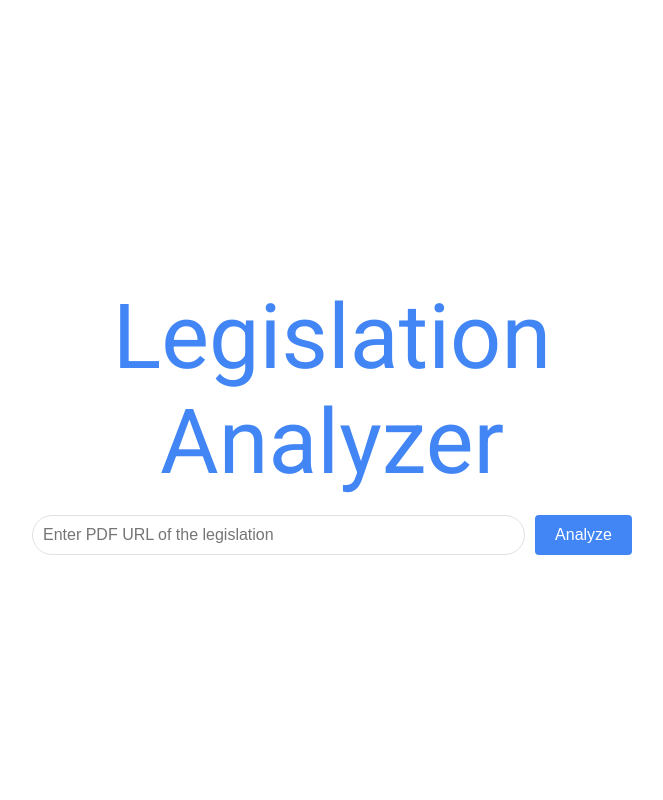
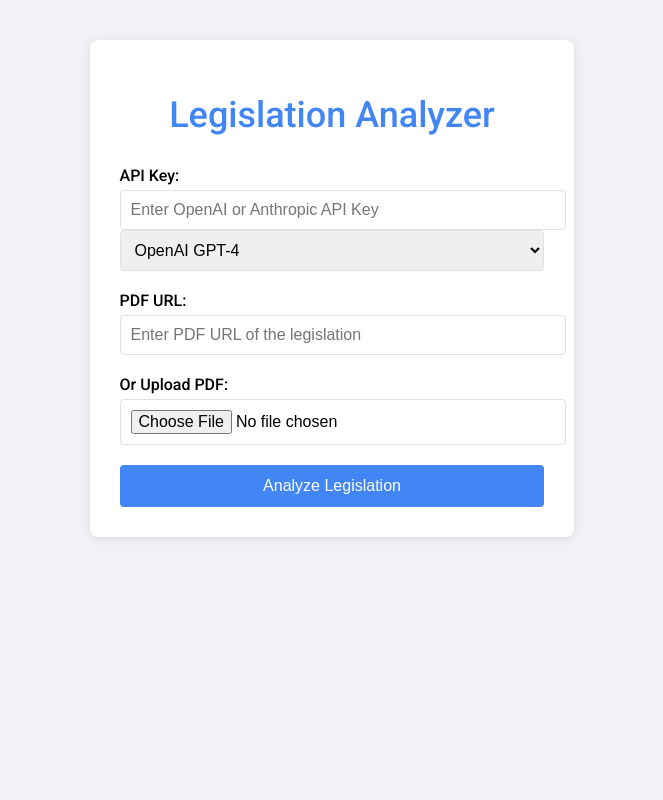
Before and after one commit to marcus20232023/legislation_analyzer, a Flask app: page / in a window 1280 px wide. Shown: the whole page, without its empty margins (308-971 px from the left). Run offline with Flask 3, Linux system fonts and the light colour scheme.

Commit message:
Improved the user interface and added functionality to analyze legislation using OpenAI GPT-4 or Anthropic Claude 3.5 models.

```diff
--- a/app.py
+++ b/app.py
@@ -1,7 +1,6 @@
 from flask import Flask, render_template, request, jsonify
 from openai import OpenAI
-from dotenv import load_dotenv
-import os
+import anthropic
 import requests
 import io
 from PyPDF2 import PdfReader
@@ -11,12 +10,6 @@ import logging
 logging.basicConfig(level=logging.INFO)
 logger = logging.getLogger(__name__)
 
-# Load environment variables
-load_dotenv()
-
-# Initialize OpenAI client
-client = OpenAI(api_key=os.getenv('OPENAI_API_KEY'))
-
 app = Flask(__name__)
 
 @app.route('/')
@@ -25,18 +18,27 @@ def index():
 
 @app.route('/analyze', methods=['POST'])
 def analyze():
-    pdf_url = request.json['pdf_url']
-    bill_data = fetch_bill_text(pdf_url)
+    api_key = request.form['api_key']
+    api_model = request.form['api_model']
+    pdf_url = request.form.get('pdf_url')
+    pdf_file = request.files.get('pdf_file')
+
+    if pdf_url:
+        bill_data = fetch_bill_text_from_url(pdf_url)
+    elif pdf_file:
+        bill_data = fetch_bill_text_from_file(pdf_file)
+    else:
+        return jsonify({"error": "No PDF URL or file provided"})
 
     if "error" in bill_data:
         return jsonify({"error": bill_data["error"]})
 
     bill_text = bill_data["text"]
-    analysis = analyze_bill_text(bill_text)
+    analysis = analyze_bill_text(bill_text, api_key, api_model)
 
     return jsonify({"analysis": analysis})
 
-def fetch_bill_text(pdf_url):
+def fetch_bill_text_from_url(pdf_url):
     headers = {
         'User-Agent': 'Mozilla/5.0 (Windows NT 10.0; Win64; x64) AppleWebKit/537.36 (KHTML, like Gecko) Chrome/91.0.4472.124 Safari/537.36'
     }
@@ -47,36 +49,59 @@ def fetch_bill_text(pdf_url):
         response.raise_for_status()
 
         pdf_file = io.BytesIO(response.content)
-        pdf_reader = PdfReader(pdf_file)
-        text = ""
-        for page in pdf_reader.pages:
-            text += page.extract_text()
-
-        if text.strip():
-            logger.info("Successfully extracted bill text")
-            return {"text": text, "url": pdf_url}
-        else:
-            logger.warning("No text content found")
-            return {"error": "No text content found in the PDF"}
+        return extract_text_from_pdf(pdf_file)
 
     except requests.exceptions.RequestException as err:
         logger.error(f"Error fetching PDF: {str(err)}")
         return {"error": f"Failed to fetch PDF: {str(err)}"}
 
-def analyze_bill_text(text):
+def fetch_bill_text_from_file(pdf_file):
     try:
-        response = client.chat.completions.create(
-            model="gpt-3.5-turbo",
-            messages=[
-                {"role": "system", "content": "You are a helpful assistant that analyzes legislative bills."},
-                {"role": "user", "content": f"Please analyze the following bill text and provide a summary, key points, and potential impacts:\n\n{text[:4000]}"}  # Limiting to 4000 characters for this example
-            ]
-        )
-        analysis_content = response.choices[0].message.content
+        return extract_text_from_pdf(pdf_file)
+    except Exception as err:
+        logger.error(f"Error processing uploaded PDF: {str(err)}")
+        return {"error": f"Failed to process uploaded PDF: {str(err)}"}
+
+def extract_text_from_pdf(pdf_file):
+    pdf_reader = PdfReader(pdf_file)
+    text = ""
+    for page in pdf_reader.pages:
+        text += page.extract_text()
+
+    if text.strip():
+        logger.info("Successfully extracted bill text")
+        return {"text": text}
+    else:
+        logger.warning("No text content found")
+        return {"error": "No text content found in the PDF"}
+
+def analyze_bill_text(text, api_key, api_model):
+    try:
+        if api_model == 'gpt-4':
+            client = OpenAI(api_key=api_key)
+            response = client.chat.completions.create(
+                model="gpt-4",
+                messages=[
+                    {"role": "system", "content": "You are a helpful assistant that analyzes legislative bills."},
+                    {"role": "user", "content": f"Please analyze the following bill text and provide a summary, key points, and potential impacts:\n\n{text[:8000]}"}
+                ]
+            )
+            analysis_content = response.choices[0].message.content
+        elif api_model == 'claude-3.5':
+            client = anthropic.Anthropic(api_key=api_key)
+            response = client.completions.create(
+                model="claude-3.5",
+                prompt=f"Human: Please analyze the following bill text and provide a summary, key points, and potential impacts:\n\n{text[:8000]}\n\nAssistant:",
+                max_tokens_to_sample=1000
+            )
+            analysis_content = response.completion
+        else:
+            return "Invalid API model selected"
+
         logger.info(f"Received analysis: {analysis_content}")
         return analysis_content
     except Exception as e:
-        logger.error(f"Error in OpenAI API call: {str(e)}")
+        logger.error(f"Error in API call: {str(e)}")
         return f"Error in analysis: {str(e)}"
 
 if __name__ == "__main__":
--- a/static/css/styles.css
+++ b/static/css/styles.css
@@ -5,55 +5,67 @@ body {
     display: flex;
     flex-direction: column;
     min-height: 100vh;
-    background-color: #fff;
+    background-color: #f0f2f5;
 }
 
 .container {
-    max-width: 600px;
-    margin: 0 auto;
-    padding: 20px;
-    flex-grow: 1;
-    display: flex;
-    flex-direction: column;
-    justify-content: center;
+    max-width: 800px;
+    margin: 40px auto;
+    padding: 30px;
+    background-color: #fff;
+    border-radius: 8px;
+    box-shadow: 0 2px 10px rgba(0, 0, 0, 0.1);
 }
 
 h1 {
     color: #4285f4;
-    font-size: 90px;
-    font-weight: 400;
-    margin-bottom: 20px;
+    font-size: 36px;
+    font-weight: 500;
+    margin-bottom: 30px;
     text-align: center;
 }
 
-.search-container {
-    display: flex;
+.input-container {
     margin-bottom: 20px;
 }
 
-#pdf-url {
-    flex-grow: 1;
+label {
+    display: block;
+    margin-bottom: 5px;
+    font-weight: 500;
+}
+
+input[type="text"],
+input[type="password"],
+input[type="file"],
+select {
+    width: 100%;
     padding: 10px;
     font-size: 16px;
     border: 1px solid #dfe1e5;
-    border-radius: 24px;
+    border-radius: 4px;
     outline: none;
 }
 
-#pdf-url:focus {
-    box-shadow: 0 1px 6px rgba(32,33,36,.28);
-    border-color: rgba(223,225,229,0);
+input[type="text"]:focus,
+input[type="password"]:focus,
+select:focus {
+    border-color: #4285f4;
+    box-shadow: 0 0 0 2px rgba(66, 133, 244, 0.2);
 }
 
 #analyze-btn {
+    display: block;
+    width: 100%;
     background-color: #4285f4;
     color: white;
     border: none;
-    padding: 10px 20px;
+    padding: 12px;
     font-size: 16px;
+    font-weight: 500;
     cursor: pointer;
     border-radius: 4px;
-    margin-left: 10px;
+    transition: background-color 0.3s;
 }
 
 #analyze-btn:hover {
@@ -63,6 +75,8 @@ h1 {
 #loading {
     text-align: center;
     display: none;
+    margin-top: 20px;
+    font-weight: 500;
 }
 
 #analysis-result {
@@ -72,4 +86,5 @@ h1 {
     padding: 20px;
     margin-top: 20px;
     display: none;
+    white-space: pre-wrap;
 }
--- a/static/js/script.js
+++ b/static/js/script.js
@@ -1,25 +1,44 @@
 document.addEventListener('DOMContentLoaded', function() {
     const analyzeBtn = document.getElementById('analyze-btn');
+    const apiKeyInput = document.getElementById('api-key');
+    const apiModelSelect = document.getElementById('api-model');
     const pdfUrlInput = document.getElementById('pdf-url');
+    const pdfFileInput = document.getElementById('pdf-file');
     const loadingDiv = document.getElementById('loading');
     const analysisResultDiv = document.getElementById('analysis-result');
 
     analyzeBtn.addEventListener('click', function() {
+        const apiKey = apiKeyInput.value.trim();
+        const apiModel = apiModelSelect.value;
         const pdfUrl = pdfUrlInput.value.trim();
-        if (!pdfUrl) {
-            alert('Please enter a PDF URL');
+        const pdfFile = pdfFileInput.files[0];
+
+        if (!apiKey) {
+            alert('Please enter an API key');
+            return;
+        }
+
+        if (!pdfUrl && !pdfFile) {
+            alert('Please enter a PDF URL or upload a PDF file');
             return;
         }
 
         loadingDiv.style.display = 'block';
         analysisResultDiv.style.display = 'none';
 
+        const formData = new FormData();
+        formData.append('api_key', apiKey);
+        formData.append('api_model', apiModel);
+
+        if (pdfUrl) {
+            formData.append('pdf_url', pdfUrl);
+        } else {
+            formData.append('pdf_file', pdfFile);
+        }
+
         fetch('/analyze', {
             method: 'POST',
-            headers: {
-                'Content-Type': 'application/json',
-            },
-            body: JSON.stringify({ pdf_url: pdfUrl }),
+            body: formData,
         })
         .then(response => response.json())
         .then(data => {
--- a/templates/index.html
+++ b/templates/index.html
@@ -10,10 +10,23 @@
 <body>
     <div class="container">
         <h1>Legislation Analyzer</h1>
-        <div class="search-container">
+        <div class="input-container">
+            <label for="api-key">API Key:</label>
+            <input type="password" id="api-key" placeholder="Enter OpenAI or Anthropic API Key">
+            <select id="api-model">
+                <option value="gpt-4">OpenAI GPT-4</option>
+                <option value="claude-3.5">Anthropic Claude 3.5</option>
+            </select>
+        </div>
+        <div class="input-container">
+            <label for="pdf-url">PDF URL:</label>
             <input type="text" id="pdf-url" placeholder="Enter PDF URL of the legislation">
-            <button id="analyze-btn">Analyze</button>
         </div>
+        <div class="input-container">
+            <label for="pdf-file">Or Upload PDF:</label>
+            <input type="file" id="pdf-file" accept=".pdf">
+        </div>
+        <button id="analyze-btn">Analyze Legislation</button>
         <div id="loading">Analyzing... Please wait.</div>
         <div id="analysis-result"></div>
     </div>
```
Also changed, not shown: requirements.txt (+6 -1 lines).
